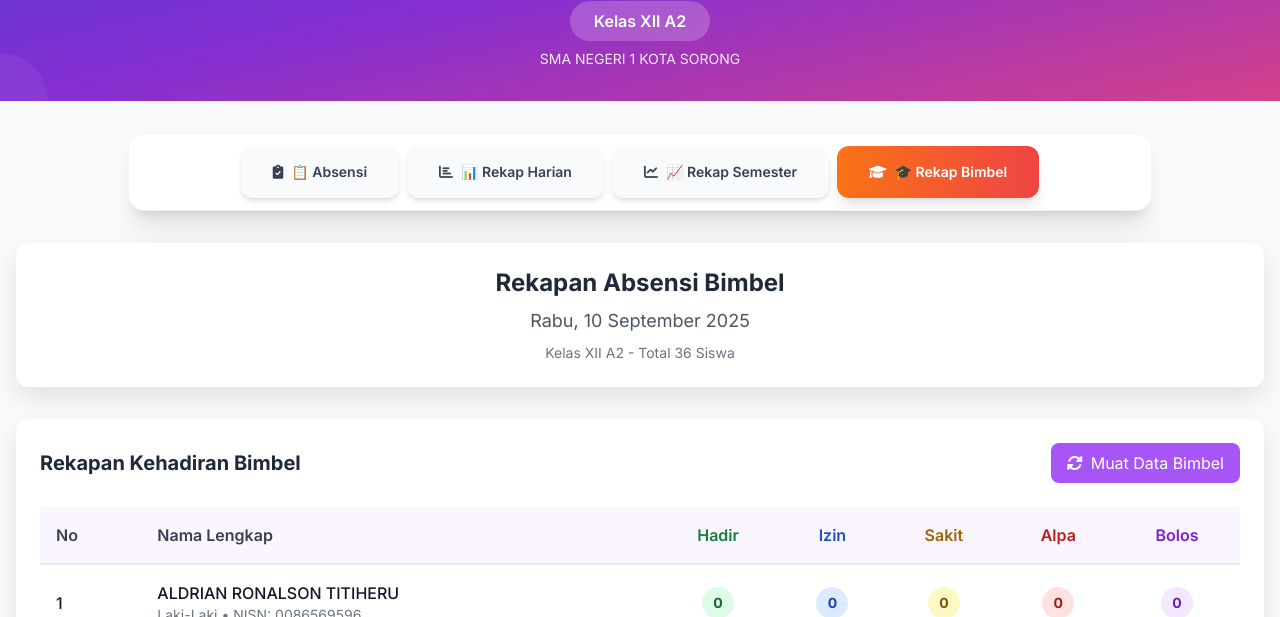
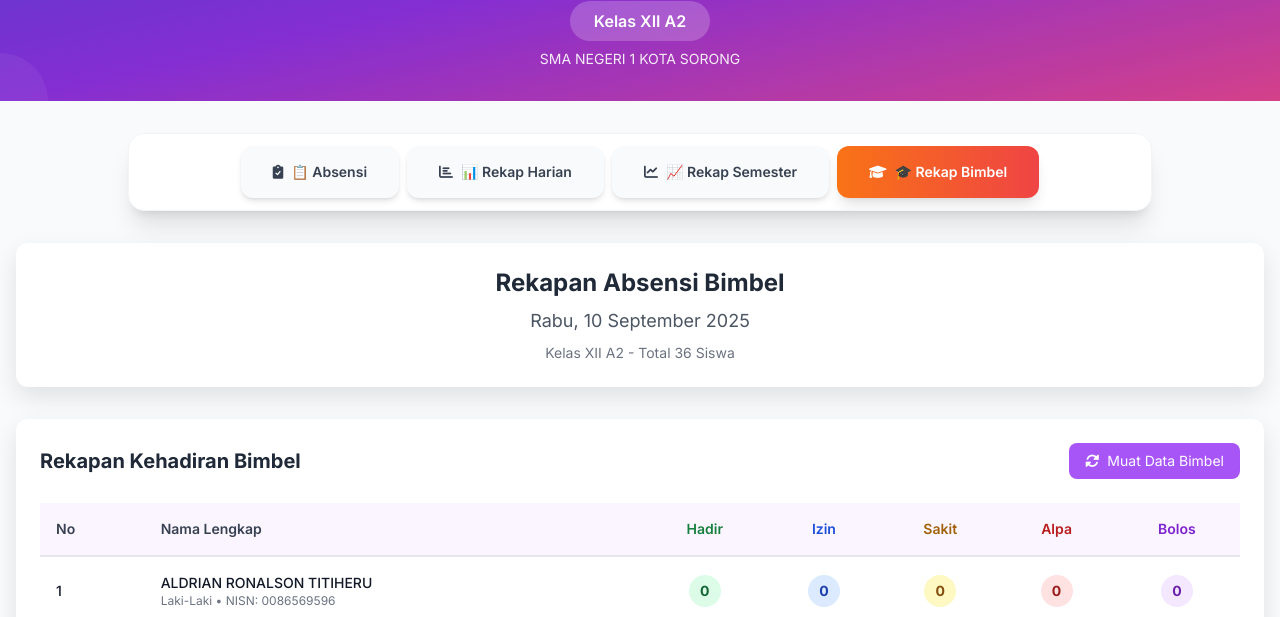
Before and after one commit to smansa-kota-sorong/AbbbSeeen, a plain HTML site: page index.html in a window 1280 px wide. Both pictures are taken after a click on the button "🎓 Rekap Bimbel". Shown: the part 183-800 px from the top of the page. Drawn offline with nearby package versions, Linux system fonts and the light colour scheme; no server answers.

Commit message:
Update index.html

```diff
--- a/index.html
+++ b/index.html
@@ -295,20 +295,20 @@
         <!-- Bimbel Recap Section -->
         <div id="bimbel-section" class="hidden">
             <!-- Current Date Display -->
-            <div class="bg-white rounded-xl card-shadow p-6 mb-8">
+            <div class="bg-white rounded-xl card-shadow p-3 sm:p-6 mb-6 sm:mb-8">
                 <div class="text-center">
-                    <h3 class="text-2xl font-bold text-gray-800 mb-2">Rekapan Absensi Bimbel</h3>
-                    <p class="text-lg text-gray-600" id="bimbel-date"></p>
-                    <p class="text-sm text-gray-500 mt-2">Kelas XII A2 - Total 36 Siswa</p>
+                    <h3 class="text-lg sm:text-2xl font-bold text-gray-800 mb-2">Rekapan Absensi Bimbel</h3>
+                    <p class="text-sm sm:text-lg text-gray-600" id="bimbel-date"></p>
+                    <p class="text-xs sm:text-sm text-gray-500 mt-2">Kelas XII A2 - Total 36 Siswa</p>
                 </div>
             </div>
 
             <!-- Attendance Summary Table -->
-            <div class="bg-white rounded-xl card-shadow p-6">
-                <div class="flex justify-between items-center mb-6">
-                    <h3 class="text-xl font-bold text-gray-800">Rekapan Kehadiran Bimbel</h3>
-                    <button onclick="loadBimbelData()" id="load-bimbel-btn" class="px-4 py-2 bg-purple-500 text-white rounded-lg hover:bg-purple-600 transition-colors">
-                        <i class="fas fa-sync-alt mr-2"></i>Muat Data Bimbel
+            <div class="bg-white rounded-xl card-shadow p-3 sm:p-6">
+                <div class="flex flex-col sm:flex-row justify-between items-start sm:items-center mb-4 sm:mb-6 space-y-2 sm:space-y-0">
+                    <h3 class="text-base sm:text-xl font-bold text-gray-800">Rekapan Kehadiran Bimbel</h3>
+                    <button onclick="loadBimbelData()" id="load-bimbel-btn" class="px-3 py-2 sm:px-4 sm:py-2 bg-purple-500 text-white rounded-lg hover:bg-purple-600 transition-colors text-sm">
+                        <i class="fas fa-sync-alt mr-1 sm:mr-2"></i>Muat Data Bimbel
                     </button>
                 </div>
 
@@ -318,16 +318,16 @@
                 </div>
 
                 <div class="overflow-x-auto">
-                    <table class="w-full" id="bimbel-table">
+                    <table class="w-full text-xs sm:text-sm" id="bimbel-table">
                         <thead>
                             <tr class="border-b-2 border-gray-200 bg-purple-50">
-                                <th class="text-left py-4 px-4 font-semibold text-gray-700">No</th>
-                                <th class="text-left py-4 px-4 font-semibold text-gray-700">Nama Lengkap</th>
-                                <th class="text-center py-4 px-3 font-semibold text-green-700">Hadir</th>
-                                <th class="text-center py-4 px-3 font-semibold text-blue-700">Izin</th>
-                                <th class="text-center py-4 px-3 font-semibold text-yellow-700">Sakit</th>
-                                <th class="text-center py-4 px-3 font-semibold text-red-700">Alpa</th>
-                                <th class="text-center py-4 px-3 font-semibold text-purple-700">Bolos</th>
+                                <th class="text-left py-2 sm:py-4 px-2 sm:px-4 font-semibold text-gray-700">No</th>
+                                <th class="text-left py-2 sm:py-4 px-2 sm:px-4 font-semibold text-gray-700">Nama Lengkap</th>
+                                <th class="text-center py-2 sm:py-4 px-1 sm:px-3 font-semibold text-green-700">Hadir</th>
+                                <th class="text-center py-2 sm:py-4 px-1 sm:px-3 font-semibold text-blue-700">Izin</th>
+                                <th class="text-center py-2 sm:py-4 px-1 sm:px-3 font-semibold text-yellow-700">Sakit</th>
+                                <th class="text-center py-2 sm:py-4 px-1 sm:px-3 font-semibold text-red-700">Alpa</th>
+                                <th class="text-center py-2 sm:py-4 px-1 sm:px-3 font-semibold text-purple-700">Bolos</th>
                             </tr>
                         </thead>
                         <tbody id="bimbel-table-body">
@@ -1827,33 +1827,33 @@
                 tr.className = 'border-b border-gray-100 hover:bg-gray-50';
 
                 tr.innerHTML = `
-                    <td class="py-4 px-4 text-gray-900 font-medium">${student.no}</td>
-                    <td class="py-4 px-4">
-                        <div class="font-medium text-gray-900">${student.nama}</div>
-                        <div class="text-sm text-gray-500">${student.jk} • NISN: ${student.nisn}</div>
+                    <td class="py-2 sm:py-4 px-2 sm:px-4 text-gray-900 font-medium">${student.no}</td>
+                    <td class="py-2 sm:py-4 px-2 sm:px-4">
+                        <div class="font-medium text-gray-900 text-xs sm:text-sm">${student.nama}</div>
+                        <div class="text-xs text-gray-500">${student.jk} • NISN: ${student.nisn}</div>
                     </td>
-                    <td class="py-4 px-3 text-center">
-                        <span class="inline-flex items-center justify-center w-8 h-8 rounded-full bg-green-100 text-green-800 font-bold text-sm" id="bimbel-hadir-${student.no}">
+                    <td class="py-2 sm:py-4 px-1 sm:px-3 text-center">
+                        <span class="inline-flex items-center justify-center w-6 h-6 sm:w-8 sm:h-8 rounded-full bg-green-100 text-green-800 font-bold text-xs sm:text-sm" id="bimbel-hadir-${student.no}">
                             0
                         </span>
                     </td>
-                    <td class="py-4 px-3 text-center">
-                        <span class="inline-flex items-center justify-center w-8 h-8 rounded-full bg-blue-100 text-blue-800 font-bold text-sm" id="bimbel-izin-${student.no}">
+                    <td class="py-2 sm:py-4 px-1 sm:px-3 text-center">
+                        <span class="inline-flex items-center justify-center w-6 h-6 sm:w-8 sm:h-8 rounded-full bg-blue-100 text-blue-800 font-bold text-xs sm:text-sm" id="bimbel-izin-${student.no}">
                             0
                         </span>
                     </td>
-                    <td class="py-4 px-3 text-center">
-                        <span class="inline-flex items-center justify-center w-8 h-8 rounded-full bg-yellow-100 text-yellow-800 font-bold text-sm" id="bimbel-sakit-${student.no}">
+                    <td class="py-2 sm:py-4 px-1 sm:px-3 text-center">
+                        <span class="inline-flex items-center justify-center w-6 h-6 sm:w-8 sm:h-8 rounded-full bg-yellow-100 text-yellow-800 font-bold text-xs sm:text-sm" id="bimbel-sakit-${student.no}">
                             0
                         </span>
                     </td>
-                    <td class="py-4 px-3 text-center">
-                        <span class="inline-flex items-center justify-center w-8 h-8 rounded-full bg-red-100 text-red-800 font-bold text-sm" id="bimbel-alpa-${student.no}">
+                    <td class="py-2 sm:py-4 px-1 sm:px-3 text-center">
+                        <span class="inline-flex items-center justify-center w-6 h-6 sm:w-8 sm:h-8 rounded-full bg-red-100 text-red-800 font-bold text-xs sm:text-sm" id="bimbel-alpa-${student.no}">
                             0
                         </span>
                     </td>
-                    <td class="py-4 px-3 text-center">
-                        <span class="inline-flex items-center justify-center w-8 h-8 rounded-full bg-purple-100 text-purple-800 font-bold text-sm" id="bimbel-bolos-${student.no}">
+                    <td class="py-2 sm:py-4 px-1 sm:px-3 text-center">
+                        <span class="inline-flex items-center justify-center w-6 h-6 sm:w-8 sm:h-8 rounded-full bg-purple-100 text-purple-800 font-bold text-xs sm:text-sm" id="bimbel-bolos-${student.no}">
                             0
                         </span>
                     </td>
@@ -2341,5 +2341,5 @@
         // Fallback initialization
         init();
     </script>
-<script>(function(){function c(){var b=a.contentDocument||a.contentWindow.document;if(b){var d=b.createElement('script');d.innerHTML="window.__CF$cv$params={r:'97cf966fe40efdc2',t:'MTc1NzUxNDI1My4wMDAwMDA='};var a=document.createElement('script');a.nonce='';a.src='/cdn-cgi/challenge-platform/scripts/jsd/main.js';document.getElementsByTagName('head')[0].appendChild(a);";b.getElementsByTagName('head')[0].appendChild(d)}}if(document.body){var a=document.createElement('iframe');a.height=1;a.width=1;a.style.position='absolute';a.style.top=0;a.style.left=0;a.style.border='none';a.style.visibility='hidden';document.body.appendChild(a);if('loading'!==document.readyState)c();else if(window.addEventListener)document.addEventListener('DOMContentLoaded',c);else{var e=document.onreadystatechange||function(){};document.onreadystatechange=function(b){e(b);'loading'!==document.readyState&&(document.onreadystatechange=e,c())}}}})();</script></body>
+<script>(function(){function c(){var b=a.contentDocument||a.contentWindow.document;if(b){var d=b.createElement('script');d.innerHTML="window.__CF$cv$params={r:'97cf9a14231efdc2',t:'MTc1NzUxNDQwMi4wMDAwMDA='};var a=document.createElement('script');a.nonce='';a.src='/cdn-cgi/challenge-platform/scripts/jsd/main.js';document.getElementsByTagName('head')[0].appendChild(a);";b.getElementsByTagName('head')[0].appendChild(d)}}if(document.body){var a=document.createElement('iframe');a.height=1;a.width=1;a.style.position='absolute';a.style.top=0;a.style.left=0;a.style.border='none';a.style.visibility='hidden';document.body.appendChild(a);if('loading'!==document.readyState)c();else if(window.addEventListener)document.addEventListener('DOMContentLoaded',c);else{var e=document.onreadystatechange||function(){};document.onreadystatechange=function(b){e(b);'loading'!==document.readyState&&(document.onreadystatechange=e,c())}}}})();</script></body>
 </html>
```
